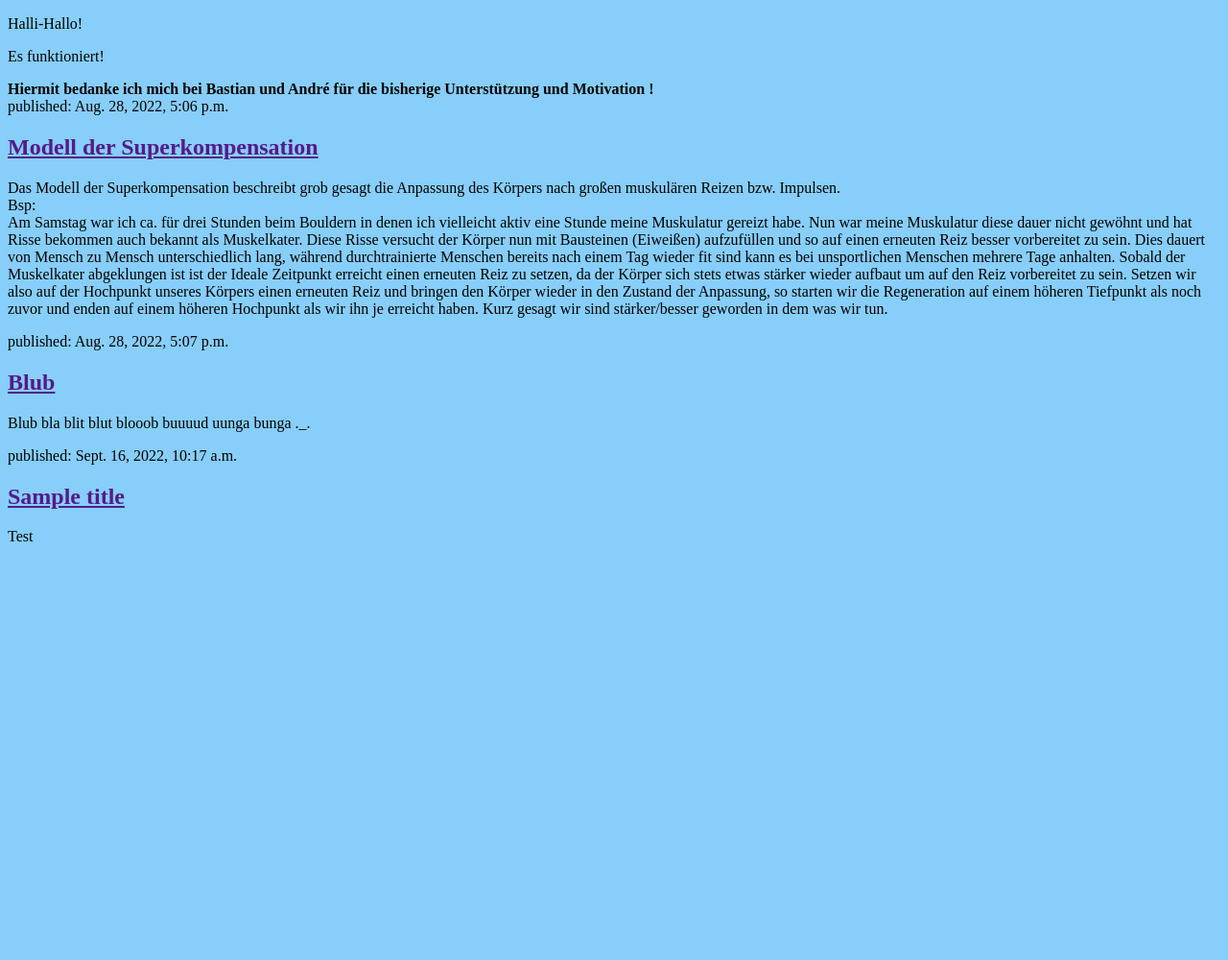
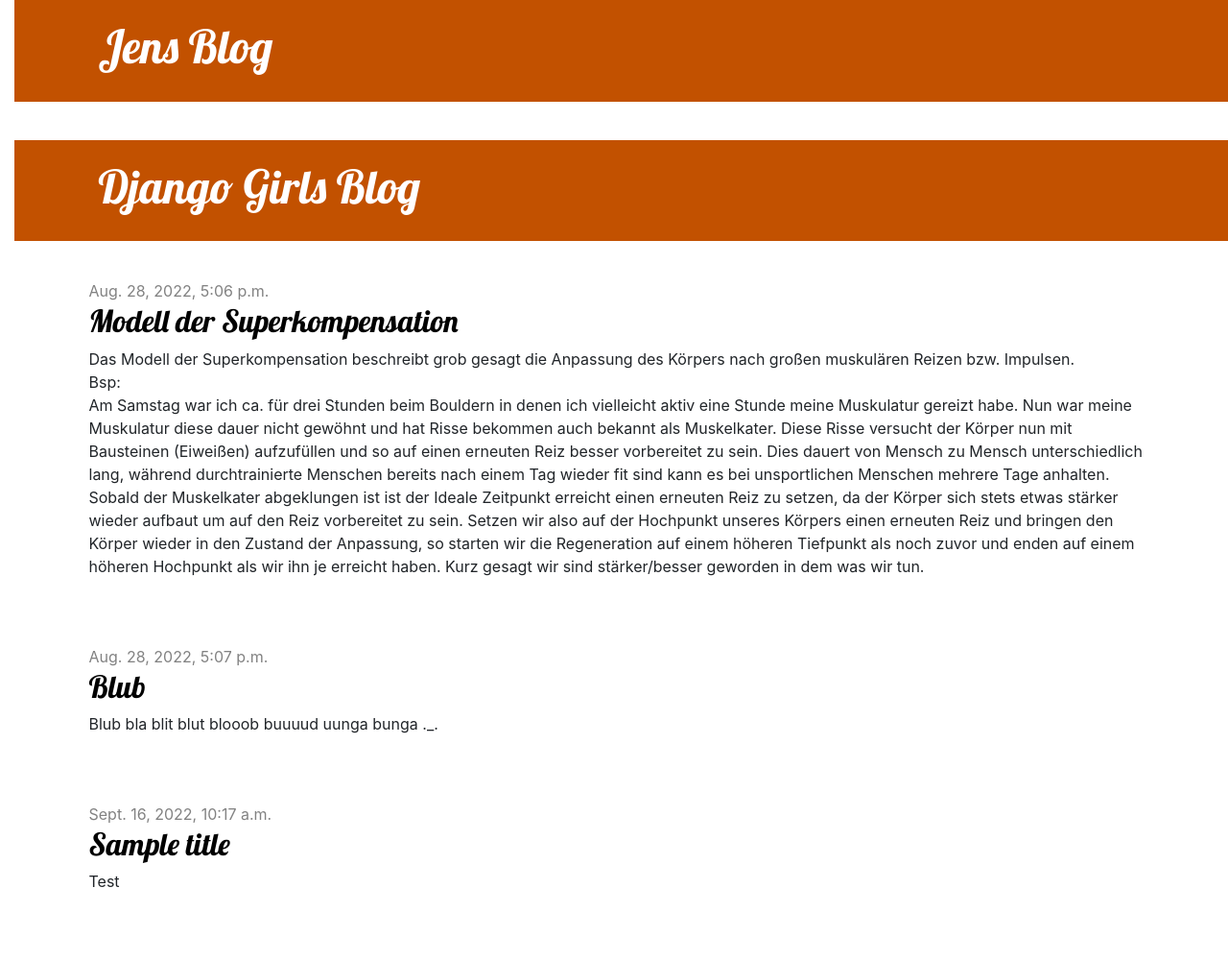
Before and after one commit to EffiziJens/LaptopProject, a Django app: page / in a window 1280 px wide. Shown: the whole page at 96% size. Before the commit the page ends 800 px from the top, so only its background shows below. Run offline with Django 4.2, Linux system fonts and the light colour scheme; data comes from the database, SQL or seed files in the repository.

Commit message:
View und Template für Blogpost Details sowie CSS für die Webseite hinzugefügt

```diff
--- /dev/null
+++ b/blog/static/css/blog.css
@@ -0,0 +1,85 @@
+
+
+h1 a, h2 a {
+    color: #C25100;
+    font-family: 'Lobster';
+}
+
+body {
+    padding-left: 15px;
+}
+.page-header {
+    background-color: #C25100;
+    margin-top: 0;
+    margin-bottom: 40px;
+    padding: 20px 20px 20px 40px;
+}
+
+.page-header h1,
+.page-header h1 a,
+.page-header h1 a:visited,
+.page-header h1 a:active {
+    color: #ffffff;
+    font-size: 36pt;
+    text-decoration: none;
+}
+
+h1,
+h2,
+h3,
+h4 {
+    font-family: 'Lobster', cursive;
+}
+
+.date {
+    color: #828282;
+}
+
+.save {
+    float: right;
+}
+
+.post-form textarea,
+.post-form input {
+    width: 100%;
+}
+
+.top-menu,
+.top-menu:hover,
+.top-menu:visited {
+    color: #ffffff;
+    float: right;
+    font-size: 26pt;
+    margin-right: 20px;
+}
+
+.post {
+    margin-bottom: 70px;
+}
+
+.post h2 a,
+.post h2 a:visited {
+    color: #000000;
+}
+
+.post > .date,
+.post > .date:visited {
+    color: #3f888f
+    background: none;
+    border-color: #3f888f;
+}
+.post > .actions {
+    float: right;
+}
+
+.btn-default,
+.btn-default:visited {
+    color: #C25100;
+    background: none;
+    border-color: #C25100;
+}
+
+.btn-default:hover {
+    color: #FFFFFF;
+    background-color: #C25100;
+}
--- a/blog/urls.py
+++ b/blog/urls.py
@@ -4,4 +4,5 @@
 
 urlpatterns = [
     path('', views.post_list, name='post_list'),
+    path('post/<int:pk>/', views.post_detail, name='post_detail')
 ]
--- a/blog/views.py
+++ b/blog/views.py
@@ -1,9 +1,13 @@
 from django.shortcuts import render
 from django.utils import timezone
 from .models import Post
+from django.shortcuts import render, get_object_or_404
 
-# Create your views here.
 
 def post_list(request):
     posts = Post.objects.filter(published_date__lte=timezone.now()).order_by("published_date")
     return render(request, 'blog/post_list.html',{'posts': posts})
+
+def post_detail(request, pk):
+    post = get_object_or_404(Post, pk=pk)
+    return render(request, 'blog/post_detail.html', {'post': post})
--- /dev/null
+++ b/templates/blog/base.html
@@ -0,0 +1,30 @@
+{% load static %}
+<!DOCTYPE html>
+<html lang="">
+    <head>
+        <link href="//fonts.googleapis.com/css?family=Lobster&subset=latin,latin-ext" rel="stylesheet" type="text/css">
+        <header class="page-header">
+                <div class="container">
+                <h1><a href="/">Jens Blog</a></h1>
+                </div>
+        </header>
+        <link rel="stylesheet" href="https://cdn.jsdelivr.net/npm/bootstrap@4.5.3/dist/css/bootstrap.min.css" integrity="sha384-TX8t27EcRE3e/ihU7zmQxVncDAy5uIKz4rEkgIXeMed4M0jlfIDPvg6uqKI2xXr2" crossorigin="anonymous">
+        <link rel="stylesheet" href="{% static 'css/blog.css' %}">
+    </head>
+    <body>
+                <header class="page-header">
+                    <div class="container">
+                        <h1><a href="/">Django Girls Blog</a></h1>
+                    </div>
+                </header>
+        <main class="container">
+            <div class="row">
+                <div class="col">
+                        {% block content %}
+                        {% endblock %}
+                </div>
+            </div>
+        </main>
+    </body>
+
+</html>
--- a/templates/blog/post_list.html
+++ b/templates/blog/post_list.html
@@ -1,22 +1,14 @@
-<!DOCTYPE html>
-<html lang="Jens">
-    <head>
-        <title>Jens blog</title>
-    </head>
-    <body bgcolor="#87cefa">
-        <p>Halli-Hallo!</p>
-        <p>Es funktioniert!</p>
-    <strong>
-        Hiermit bedanke ich mich bei Bastian und André für die bisherige Unterstützung und Motivation !
-    </strong>
-   {% for post in posts %}
-    <article>
-        <time>published: {{ post.published_date }}</time>
-        <h2><a href="">{{ post.title }}</a></h2>
-        <p>{{ post.text|linebreaksbr }}</p>
-    </article>
-{% endfor %}
+{% extends 'blog/base.html' %}
 
-    </body>
 
-</html>
+            {% block content %}
+                    {% for post in posts %}
+                    <article class="post">
+                         <time class="date">
+                        {{ post.published_date }}
+                         </time>
+                        <h2><a href="{% url 'post_detail' pk=post.pk %}">{{ post.title }}</a></h2>
+                        <p>{{ post.text|linebreaksbr }}</p>
+                    </article>
+                    {% endfor %}
+            {% endblock %}
```
Also changed, not shown: templates/blog/post_detail.html (added, +15 -0 lines).
